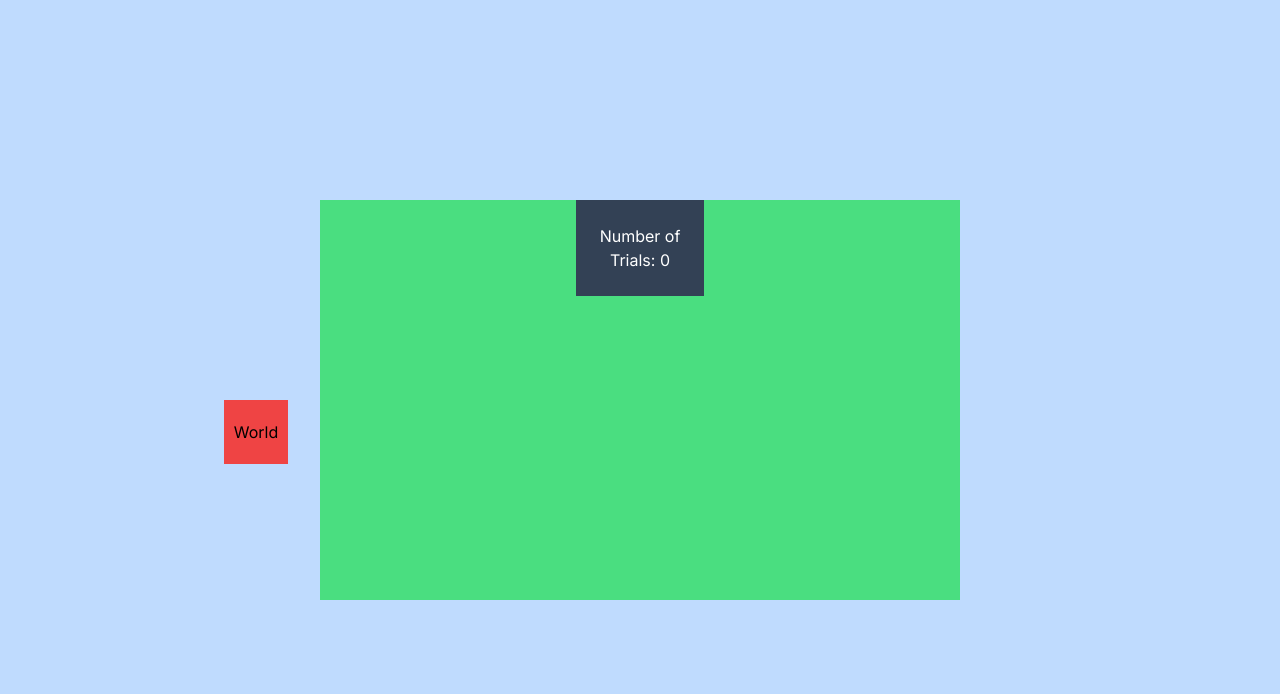
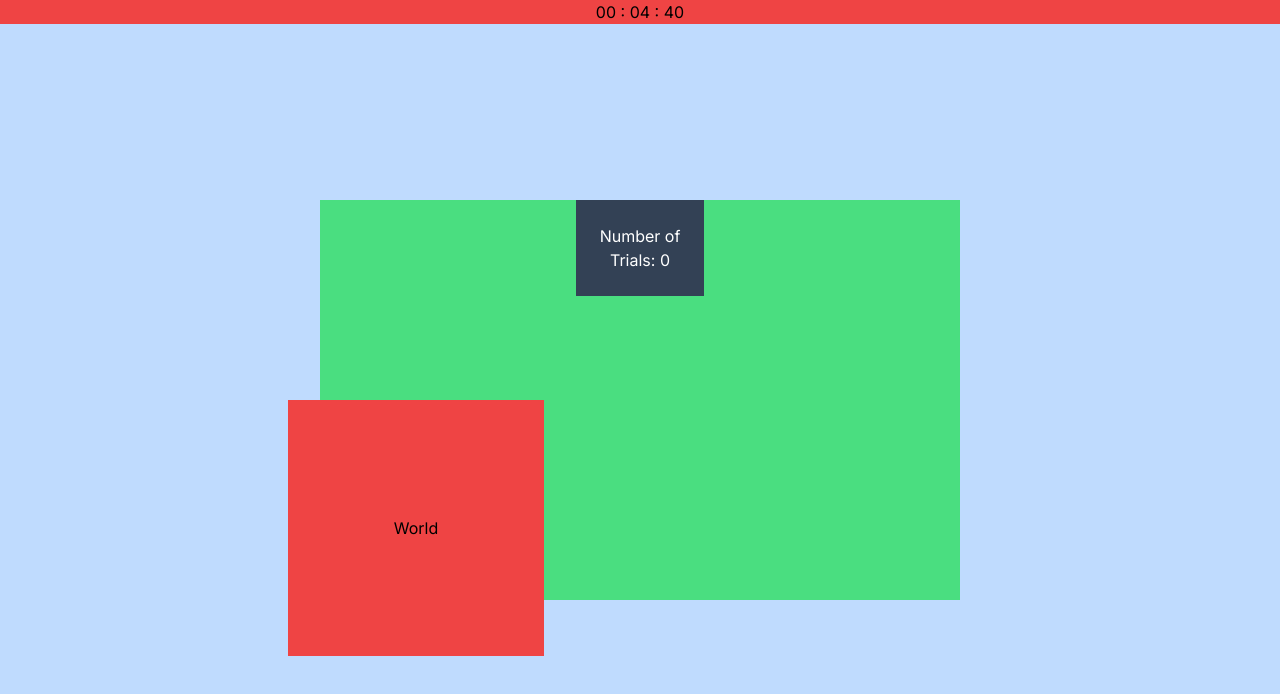
Before and after one commit to skeetercathcart/cs470_s24, a Next.js app: page / in a window 1280 px wide. Both pictures are taken after a click on the button "Hello". Shown: the top 694 px of the page. Built offline with nearby package versions, Linux system fonts and the light colour scheme.

Commit message:
timer + shuffle but its broken

```diff
--- a/app/components/ResetButton.tsx
+++ b/app/components/ResetButton.tsx
@@ -4,13 +4,14 @@ import { useState, useEffect } from "react";
 
 
 
-export default function ResetButton() {
+export default function ResetButton(props) {
 
-    const[count, setCount] = useState(0)
-    const[showReset, Reset] = useState(true)
+    const [count, setCount] = useState(0)
+    const [showReset, Reset] = useState(true)
 
-    //                                     Left Side                            Right Side
-    const buttonNames = ['relative w-16 h-16 bg-red-500 right-96 top-1/2', 'relative w-16 h-16 bg-red-500 -right-96 top-1/2',
+
+    //                                        Left Side                                        Right Side
+    let buttonNames = ['relative w-16 h-16 bg-red-500 right-96 top-1/2', 'relative w-16 h-16 bg-red-500 -right-96 top-1/2',
                          'relative w-32 h-32 bg-red-500 right-96 top-1/2', 'relative w-32 h-32 bg-red-500 -right-96 top-1/2',
                          'relative w-48 h-48 bg-red-500 right-96 top-1/2', 'relative w-48 h-48 bg-red-500 -right-96 top-1/2',
                          'relative w-64 h-64 bg-red-500 right-96 top-1/2', 'relative w-64 h-64 bg-red-500 -right-96 top-1/2',
@@ -27,13 +28,24 @@ export default function ResetButton() {
                          'relative w-48 h-48 bg-red-500 right-72 top-1/2', 'relative w-48 h-48 bg-red-500 -right-72 top-1/2',
                          'relative w-64 h-64 bg-red-500 right-72 top-1/2', 'relative w-64 h-64 bg-red-500 -right-72 top-1/2']
 
+    const shuffle = (array: string[]) =>
+    {
+        for (let i = array.length - 1; i > 0; i--)
+            {
+                const j = Math.floor(Math.random() * (i + 1));
+                [array[i], array[j]] = [array[j], array[i]];
+            }
+        return array;
+    };
+
+    shuffle(buttonNames)
 
     return (
 
     <div className = 'flex absolute w-1/2 h-1/2 top-1/4 left-1/4 justify-center bg-green-400'>
         <div className = 'flex absolute w-32 h-24 bg-slate-700 text-white items-center text-center justify-center'>Number of Trials: {count}</div>
-        <button onClick = {() => Reset(false)} className = {showReset == true ? 'absolute w-16 h-16 border-2 border-red-400 bg-blue-400 justify-center text-center items-center top-1/2':'hidden' }>Hello</button>
-        <button onClick = {() => {setCount(count + 1); Reset(true)}} className = {showReset == false ? `${buttonNames[count % 32]}` : 'hidden'}>World</button>
+        <button onClick = {() => {Reset(false); props.handleStart(true)}} className = {showReset == true ? 'absolute w-16 h-16 border-2 border-red-400 bg-blue-400 justify-center text-center items-center top-1/2':'hidden' }>Hello</button>
+        <button onClick = {() => {setCount(count + 1); Reset(true); props.handlePause(true)}} className = {showReset == false ? `${buttonNames[count % 32]}` : 'hidden'}>World</button>
        </div>
 
 
--- /dev/null
+++ b/app/components/Stopwatch.tsx
@@ -0,0 +1,60 @@
+'use client'
+
+import { useState, useEffect, useRef } from "react";
+import TimerDisplay from "./TimerDisplay";
+import ResetButton from "./ResetButton";
+import { Stopwatch } from "ts-stopwatch"
+
+export default function StopWatch() {
+
+    const [timer, setTimer] = useState(0)
+    const [isActive, setIsActive] = useState(false)
+    const [isPaused, setIsPaused] = useState(false)
+    const increment = useRef(null)
+
+    const handleStart = () => {
+      setIsActive(true)
+      setIsPaused(true)
+      increment.current = setInterval(() => {
+        setTimer((timer) => timer + 1)
+      }, 10)
+    }
+
+    const handlePause = () => {
+      clearInterval(increment.current)
+      setIsPaused(false)
+    }
+
+    const handleResume = () => {
+      setIsPaused(true)
+      increment.current = setInterval(() => {
+        setTimer((timer) => timer + 1)
+      }, 1000)
+    }
+
+
+    const formatTime = () => {
+      const getSeconds = `0${(timer % 60)}`.slice(-2)
+      const minutes = `${Math.floor(timer / 60)}`
+      const getMinutes = `0${minutes % 60}`.slice(-2)
+      const getHours = `0${Math.floor(timer / 3600)}`.slice(-2)
+
+      return `${getHours} : ${getMinutes} : ${getSeconds}`
+    }
+
+    return (
+      <div className = 'flex item-center justify-center bg-red-500'>
+        <div className='stopwatch-card'>
+          <p>{formatTime()}</p>
+          <div className = 'flex bg-green-200'>
+            {
+                <ResetButton handleStart = {handleStart} handlePause = {handlePause} ></ResetButton>
+            }
+          </div>
+        </div>
+      </div>
+    );
+
+
+
+}
--- /dev/null
+++ b/app/components/TestTimer.tsx
@@ -0,0 +1 @@
+'use client'
--- /dev/null
+++ b/app/components/TimerDisplay.tsx
@@ -0,0 +1,7 @@
+'use client'
+
+export default function TimerDisplay(props) {
+    return(
+
+    )
+}
--- a/app/page.tsx
+++ b/app/page.tsx
@@ -1,10 +1,12 @@
 import Image from "next/image";
 import ResetButton from "./components/ResetButton";
+import TimerDisplay from "./components/TimerDisplay";
+import StopWatch from "./components/Stopwatch";
 
 export default function Home() {
   return (
     <div className = 'absolute h-full w-full bg-blue-200'>
-      <ResetButton></ResetButton>
+      <StopWatch></StopWatch>
     </div>
 
   );
```
Also changed, not shown: package.json (+5 -4 lines), 1 other file (tests, documents, lock files or other folders).
